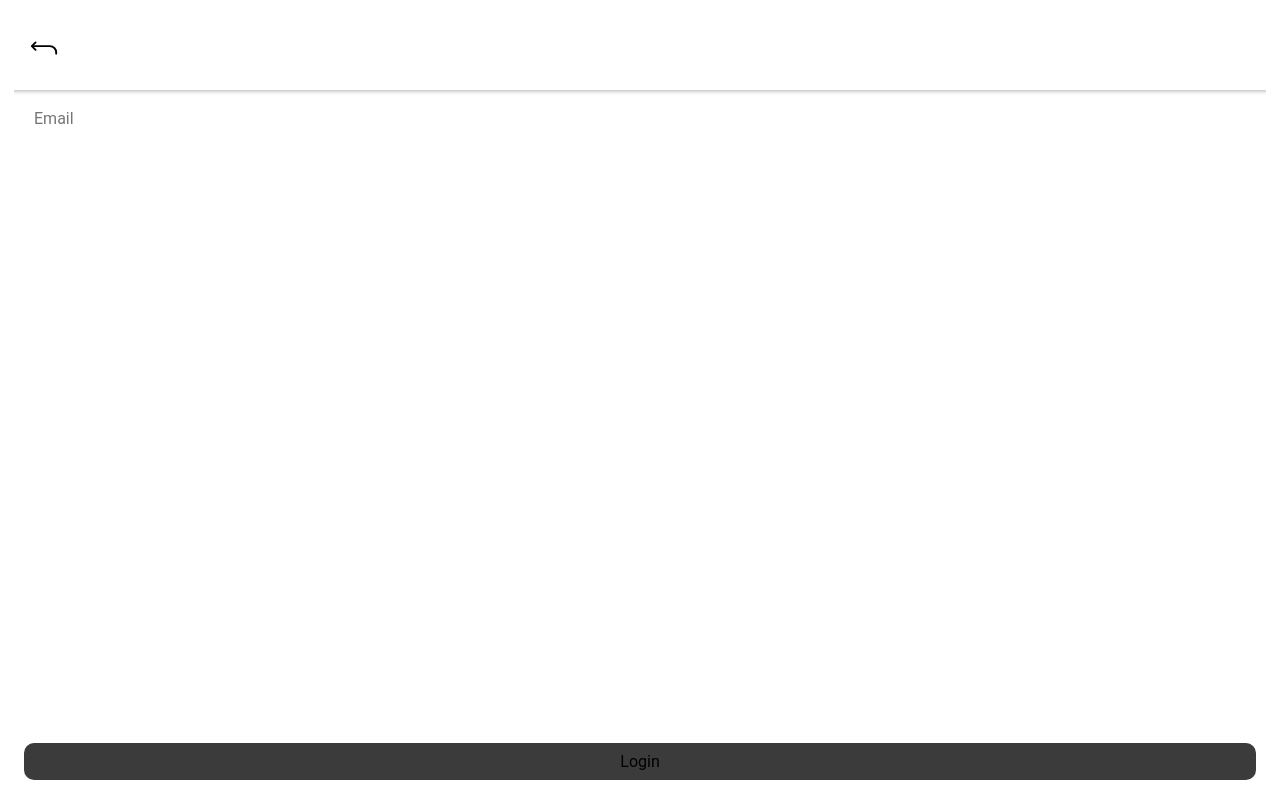
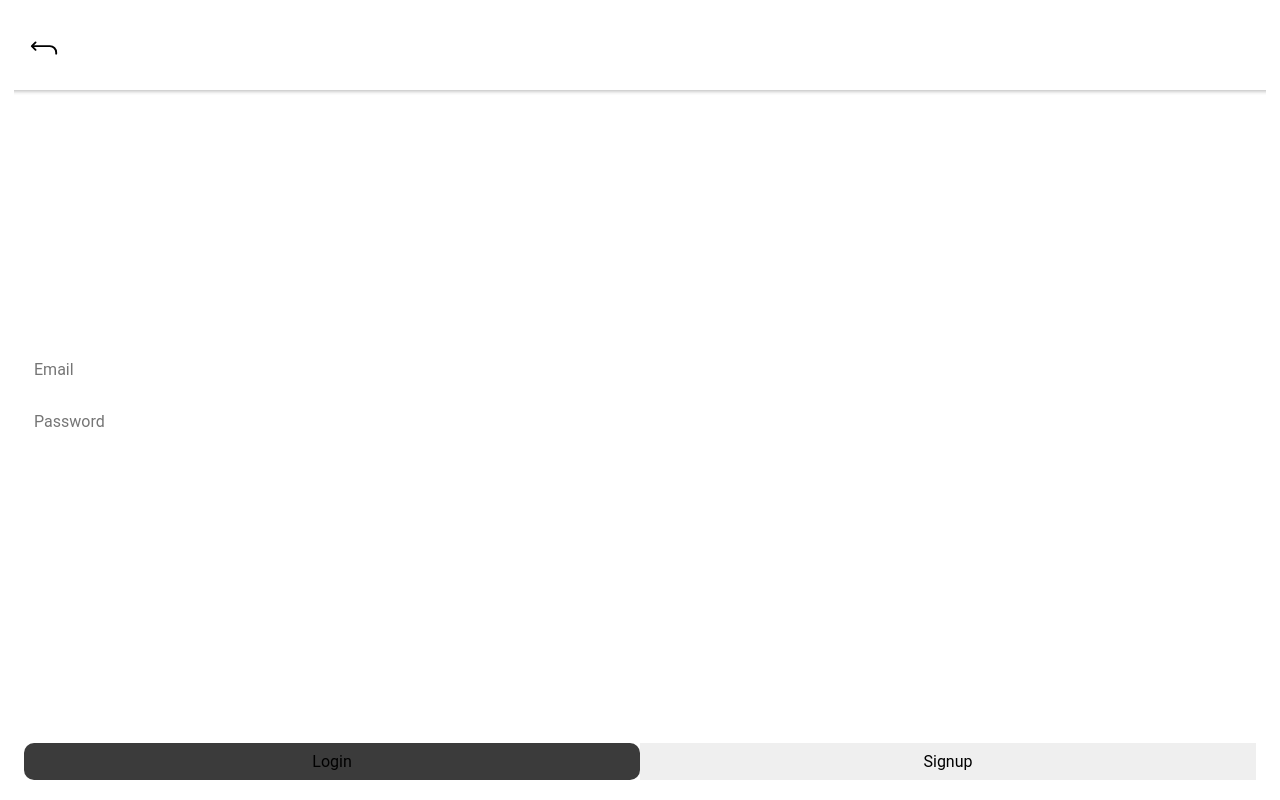
Before and after one commit to zilahir/R0334-3007-Labwork6, a React (Create React App) app: page /login in a window 1280 px wide. Built offline with nearby package versions, Linux system fonts and the light colour scheme.

Commit message:
temp fix to ts call sign error

```diff
--- a/src/App.tsx
+++ b/src/App.tsx
@@ -1,3 +1,4 @@
+/* eslint-disable @typescript-eslint/ban-ts-comment */
 import {
   IonApp,
   setupIonicReact
@@ -43,7 +44,8 @@ const App: React.FC = (): ReactElement => (
                 path={route.url}
               >
                 {
-                  route.component
+                  // @ts-ignore this should be typed
+                  <route.component />
                 }
               </Route>
             ))
--- a/src/components/Button/Button.module.scss
+++ b/src/components/Button/Button.module.scss
@@ -5,8 +5,12 @@
     .buttonGeneric {
         width: $button-width;
         height: $button-height;
-        border-radius: $button-border-radius;
         font-size: 16px;
+
+        &.filled,
+        &.outlined {
+            border-radius: $button-border-radius;
+        }
 
         &.filled {
             background: $button-bg-filled;
--- a/src/components/Button/index.tsx
+++ b/src/components/Button/index.tsx
@@ -3,7 +3,7 @@ import { HTMLProps, ReactElement } from "react";
 
 import styles from "./Button.module.scss";
 
-type ButtonVariant = "filled" | "outlined"
+type ButtonVariant = "filled" | "outlined" | "text"
 
 interface IButton extends HTMLProps<HTMLButtonElement> {
     containerClass?: string;
--- a/src/pages/Login/Login.module.scss
+++ b/src/pages/Login/Login.module.scss
@@ -3,3 +3,11 @@
     display: flex;
     align-items: flex-end;
 }
+
+.loginInputContainer {
+    display: flex;
+    flex-direction: column;
+    flex: 1;
+    justify-content: flex-end;
+    gap: 15px;
+}
--- a/src/pages/Login/index.tsx
+++ b/src/pages/Login/index.tsx
@@ -1,4 +1,4 @@
-import { ReactElement } from "react"
+import { ReactElement, useState } from "react"
 
 import Button from "../../components/Button"
 import Input from "../../components/Input";
@@ -6,12 +6,19 @@ import Layout from "../../components/Layout"
 
 import styles from "./Login.module.scss";
 
-const Login = (): ReactElement => (
+const Login = (): ReactElement => {
+
+    const [email, setEmail] = useState<string>("");
+    return (
         <Layout>
             <div className={styles.loginInputContainer}>
                 <Input
                     placeHolder="Email"
-                onChangeHandler={(value): void => console.log(value)}
+                    onChangeHandler={(value): void => void 0}
+                />
+                <Input
+                    placeHolder="Password"
+                    onChangeHandler={(value): void => void 0}
                 />
             </div>
             <div className={styles.loginBtnContainer}>
@@ -19,8 +26,14 @@ const Login = (): ReactElement => (
                     label="Login"
                     onClick={(): void => alert("login")}
                 />
+                <Button
+                    label="Signup"
+                    onClick={(): void => alert("login")}
+                    buttonVariant="text"
+                />
             </div>
         </Layout>
     )
+}
 
 export default Login
```
Also changed, not shown: src/utils/routes/index.ts (+4 -4 lines). Lines whose indentation alone changed are shown as unchanged.
